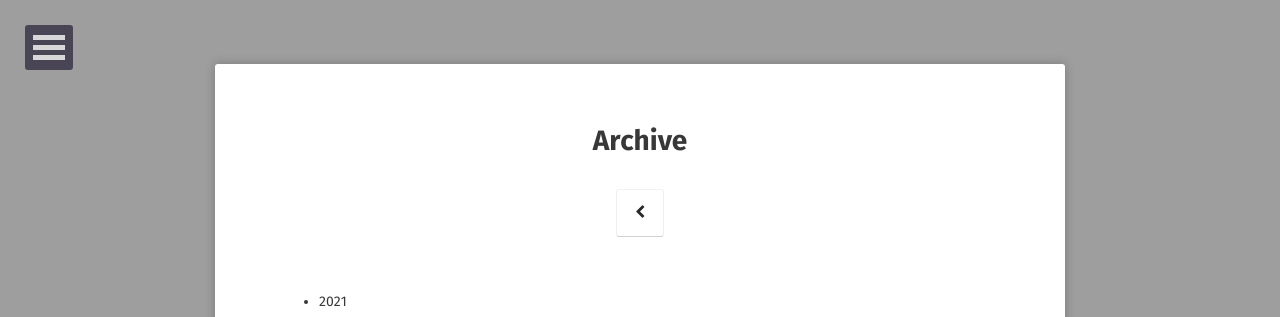
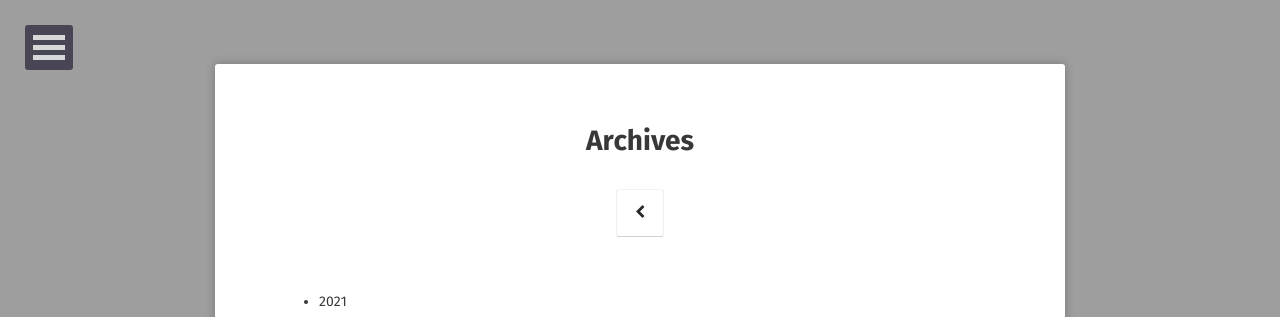
Before and after one commit to hieuhdh/deuteri, a Jekyll site: the page built from archives/index.md, in a window 1280 px wide. Shown: the top 317 px of the page. Built offline with Jekyll 4.4.1, drawn with Linux system fonts in a browser that asks for light colours; some web fonts are replaced.

Commit message:
fix something

```diff
--- a/_data/navigation.yml
+++ b/_data/navigation.yml
@@ -9,7 +9,7 @@
 - title: Projects
   url: /projects/
 
-- title: Archive
+- title: Archives
   url: /archive/
 
 # - title: About
--- a/archive/index.md
+++ b/archives/index.md
@@ -1,6 +1,6 @@
 ---
 layout: page
-title: "Archive"
+title: "Archives"
 comments: false
 ---
 
```
